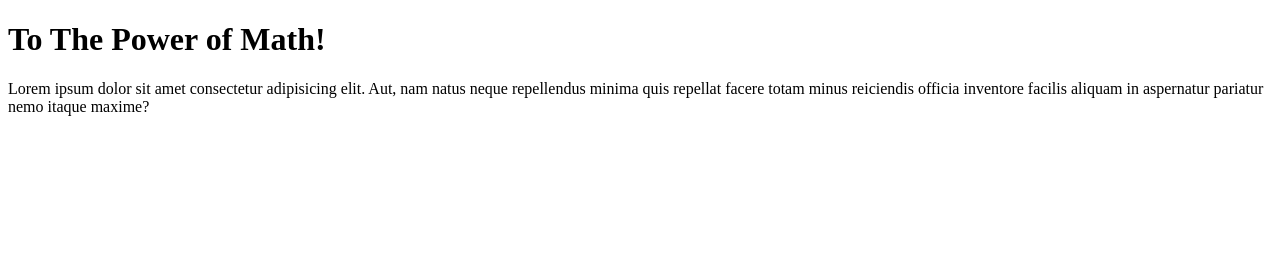
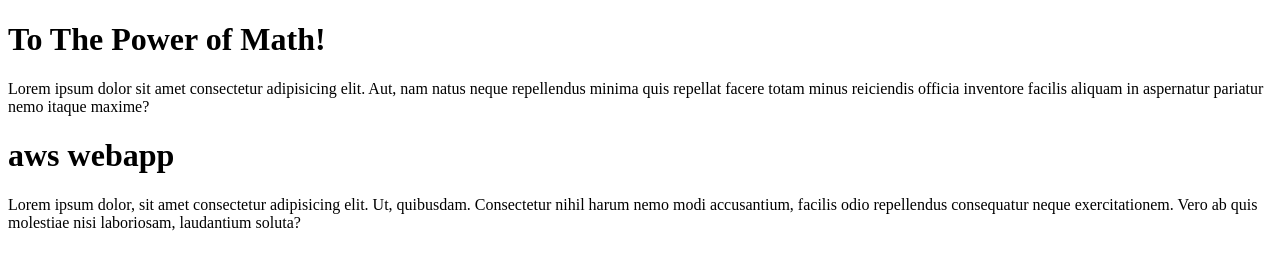
Before and after one commit to gitsofian/aws-webapp, a plain HTML site: page index.html in a window 1280 px wide. Drawn offline with Linux system fonts and the light colour scheme.

Commit message:
index modofoed

```diff
--- a/index.html
+++ b/index.html
@@ -13,5 +13,9 @@
       officia inventore facilis aliquam in aspernatur pariatur nemo itaque
       maxime?
     </p>
+    <h1>aws webapp</h1>
+    <p>
+      Lorem ipsum dolor, sit amet consectetur adipisicing elit. Ut, quibusdam. Consectetur nihil harum nemo modi accusantium, facilis odio repellendus consequatur neque exercitationem. Vero ab quis molestiae nisi laboriosam, laudantium soluta?
+    </p>
   </body>
 </html>
```
